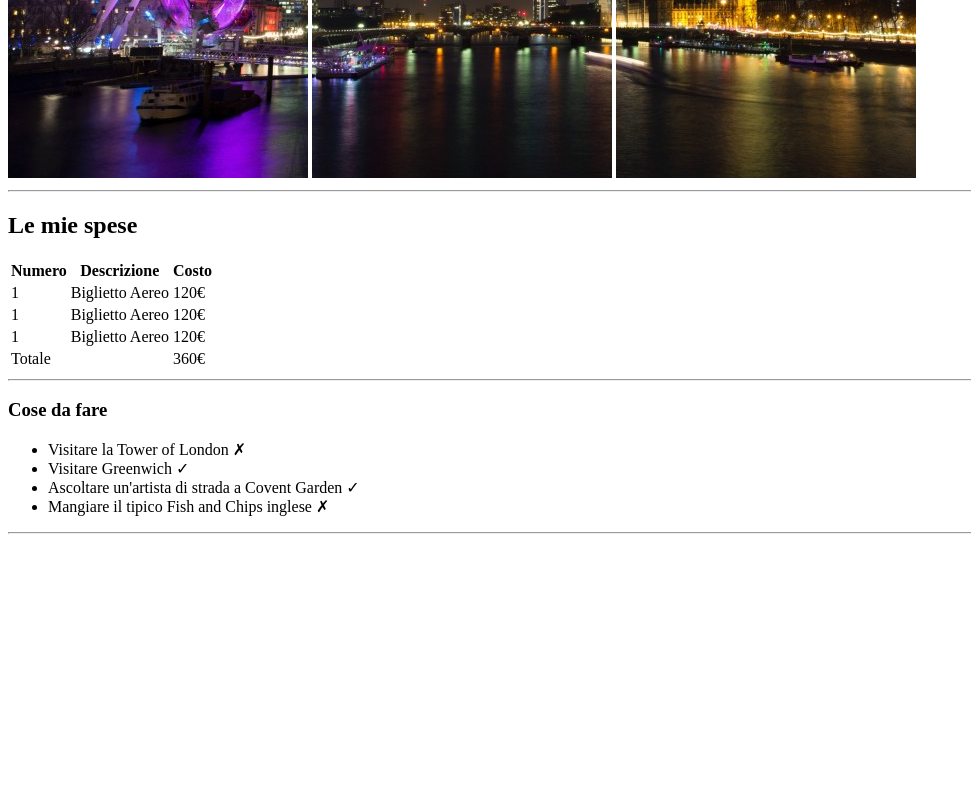
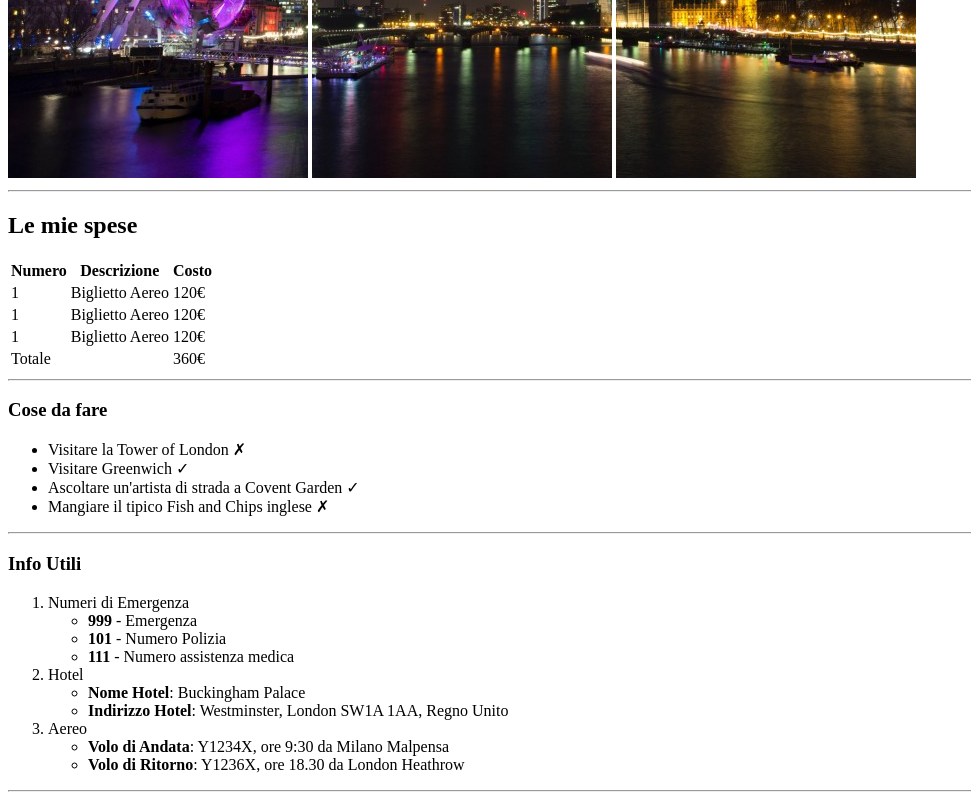
Before and after one commit to VexMike/html-london-trip, a plain HTML site: page index.html in a window 1280 px wide. Shown: the part 489-1289 px from the top of the page, without its empty margins (0-971 px from the left). Before the commit the page ends 1031 px from the top, so only its background shows below. Drawn offline with Linux system fonts and the light colour scheme.

Commit message:
ADD: OL and UL on Main - Info Utili

```diff
--- a/index.html
+++ b/index.html
@@ -75,6 +75,52 @@
         </section>
         <!-- /Lista non ordinata Cose da fare-->
         <hr>
+        <!-- OL e UL Info Utili -->
+        <section>
+            <h3>
+                Info Utili
+            </h3>
+            <ol>
+                <li>
+                    Numeri di Emergenza
+                    <ul>
+                        <li>
+                            <strong>999</strong> - Emergenza
+                        </li>
+                        <li>
+                            <strong>101</strong> - Numero Polizia
+                        </li>
+                        <li>
+                            <strong>111</strong> - Numero assistenza medica
+                        </li>
+                    </ul>
+                </li>
+                <li>
+                    Hotel
+                    <ul>
+                        <li>
+                            <strong>Nome Hotel</strong>: Buckingham Palace
+                        </li>
+                        <li>
+                            <strong>Indirizzo Hotel</strong>: Westminster, London SW1A 1AA, Regno Unito
+                        </li>
+                    </ul>
+                </li>
+                <li>
+                    Aereo
+                    <ul>
+                        <li>
+                            <strong>Volo di Andata</strong>: Y1234X, ore 9:30 da Milano Malpensa
+                        </li>
+                        <li>
+                            <strong>Volo di Ritorno</strong>: Y1236X, ore 18.30 da London Heathrow
+                        </li>
+                    </ul>
+                </li>
+            </ol>
+        </section>
+        <!-- /OL e UL Info Utili -->
+        <hr>
 
     </main>
     <!-- /Main -->
```
